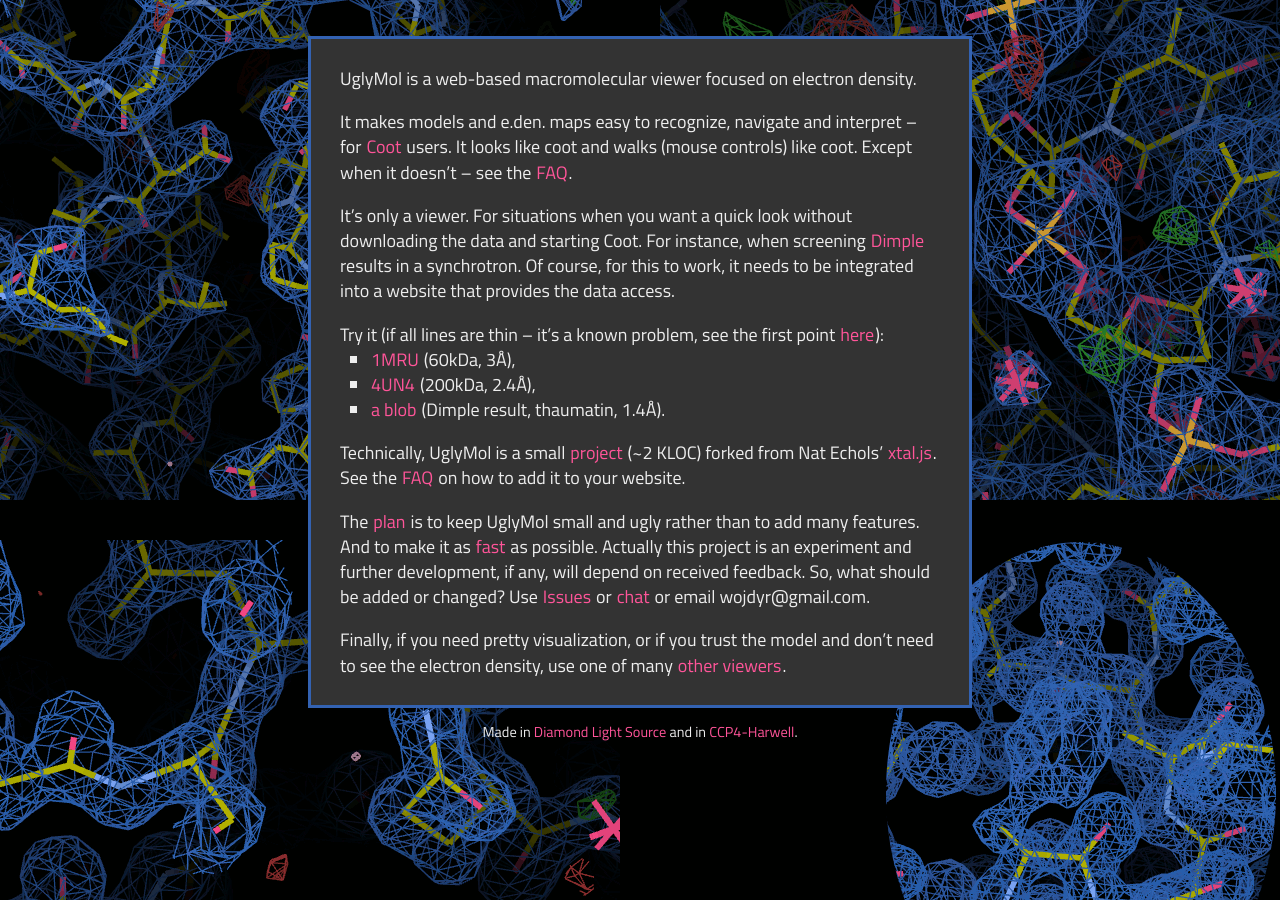
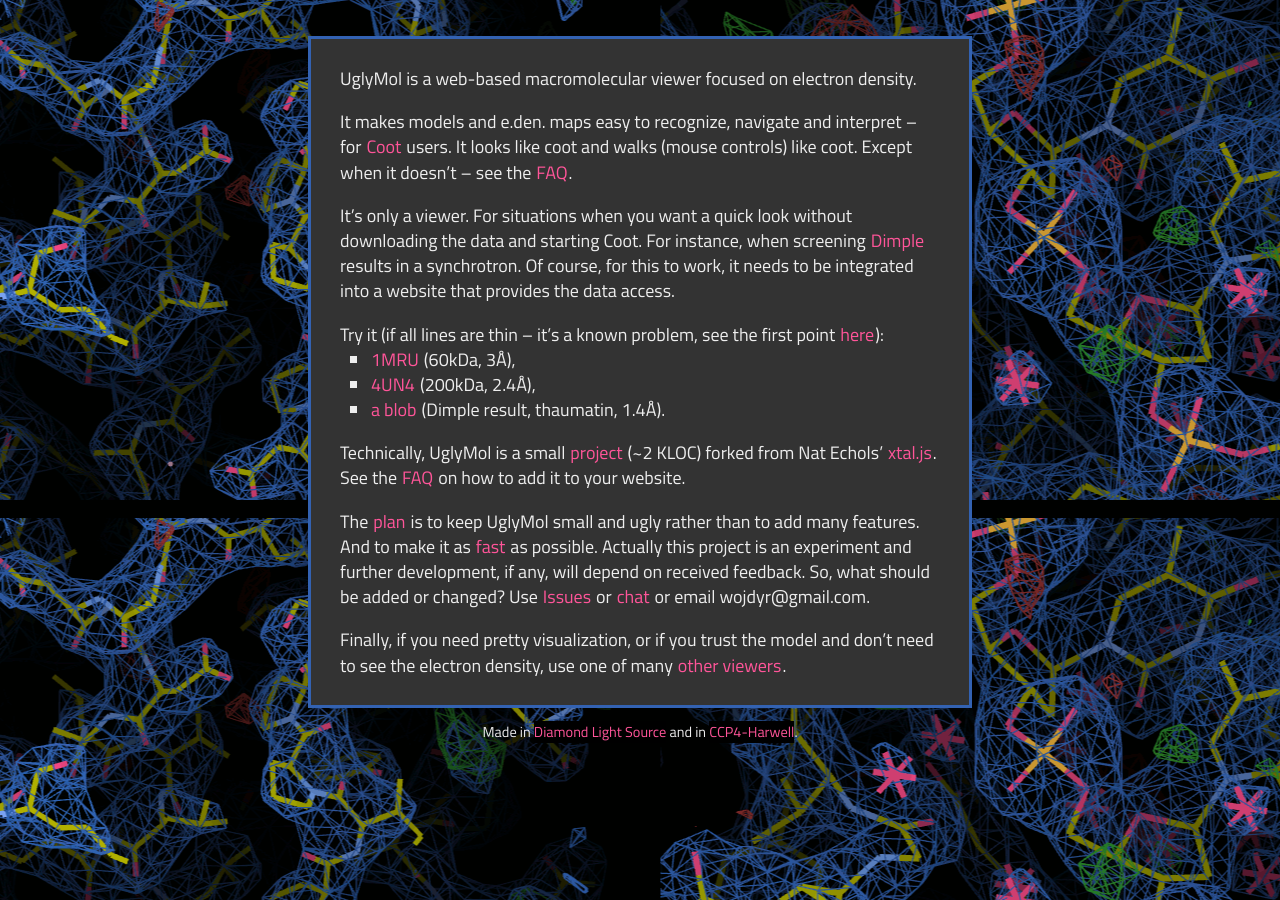
Before and after one commit to uglymol/uglymol.github.io, a Jekyll site: the page built from index.md, in a window 1280 px wide. Built offline with Jekyll 4.4.1, drawn with Linux system fonts in a browser that asks for light colours.

Commit message:
smaller bg image

```diff
--- a/_includes/my.css
+++ b/_includes/my.css
@@ -7,7 +7,7 @@
 @media screen and (min-width: 660px) {
 body {
  margin: 2em 0;
- background: #000 url("el-density-maps.png") top center no-repeat;
+ background: #000 url("el-density-maps.png") top center repeat-y;
 }}
 
 .container {
@@ -30,3 +30,4 @@
 .container a { padding: 0 1px; }
 
 #footer { text-align: center; font-size: 80%; }
+#footer a { background: #000; }
```
Also changed, not shown: el-density-maps.png.
